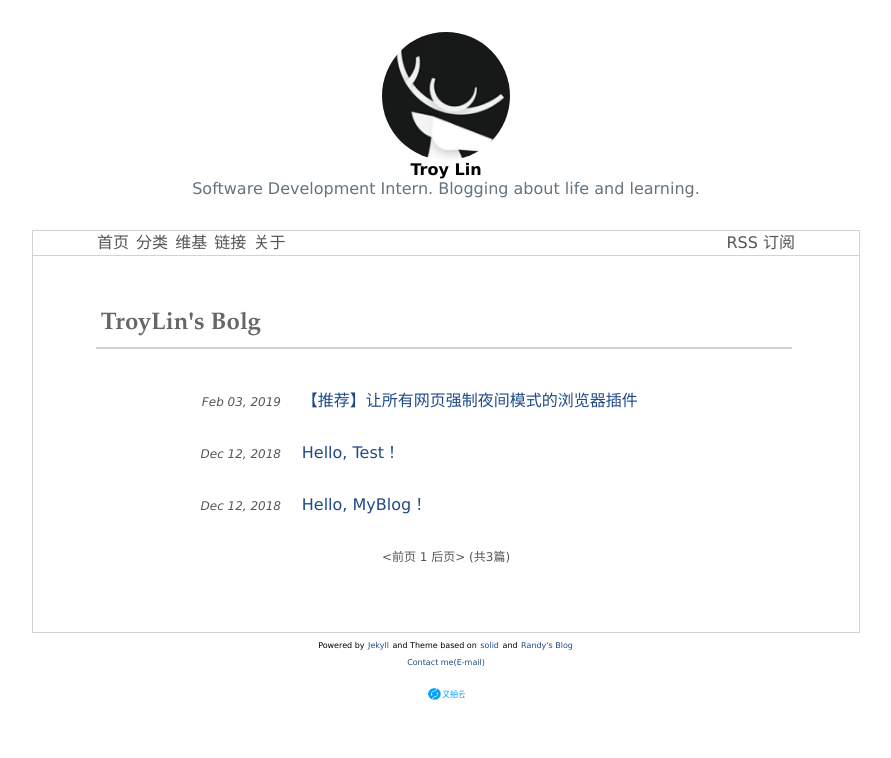
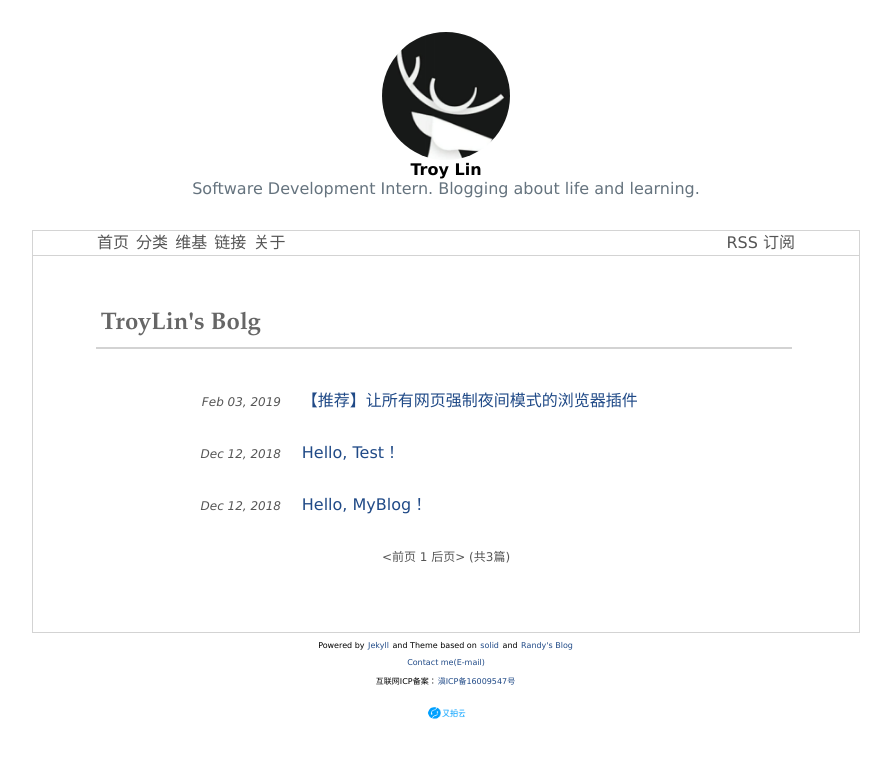
Before and after one commit to TroyLin0218/TroyLin0218.github.io, a Jekyll site: the page built from index.html, in a window 1280 px wide. Shown: the top 758 px of the page, without its empty margins (194-1085 px from the left). Built offline with Jekyll 4.4.1, drawn with Linux system fonts in a browser that asks for light colours; the list of posts is cut into pages by our own code.

Commit message:
增加ICP备案号
备案成功，增加ICP备案号

```diff
--- a/_includes/footer.html
+++ b/_includes/footer.html
@@ -3,7 +3,8 @@
         and Theme based on <a href="http://github.com/mzlogin/jekyll-theme-solid" target="_blank">solid</a>
         and <a href="https://lutaonan.com/" target="_blank">Randy's Blog</a>
     </p>
-    <p style="font-size:0.5em;"><a href="mailto:troylin0218@163.com">Contact me(E-mail)</a></p>
+    <p style="font-size:0.5em;"><a href="mailto:troylin0218@163.com" target="_blank">Contact me(E-mail)</a></p>
+    <p style="font-size:0.5em;">互联网ICP备案：<a href="http://www.beian.miit.gov.cn" target="_blank">滇ICP备16009547号</a></p>
     <p style="font-size:0.5em;">
         <a href="https://www.upyun.com/?utm_source=lianmeng&utm_medium=referral" target="_blank">
             <img src="/images/upyunlogo.png" width=50px height=20px />
```
